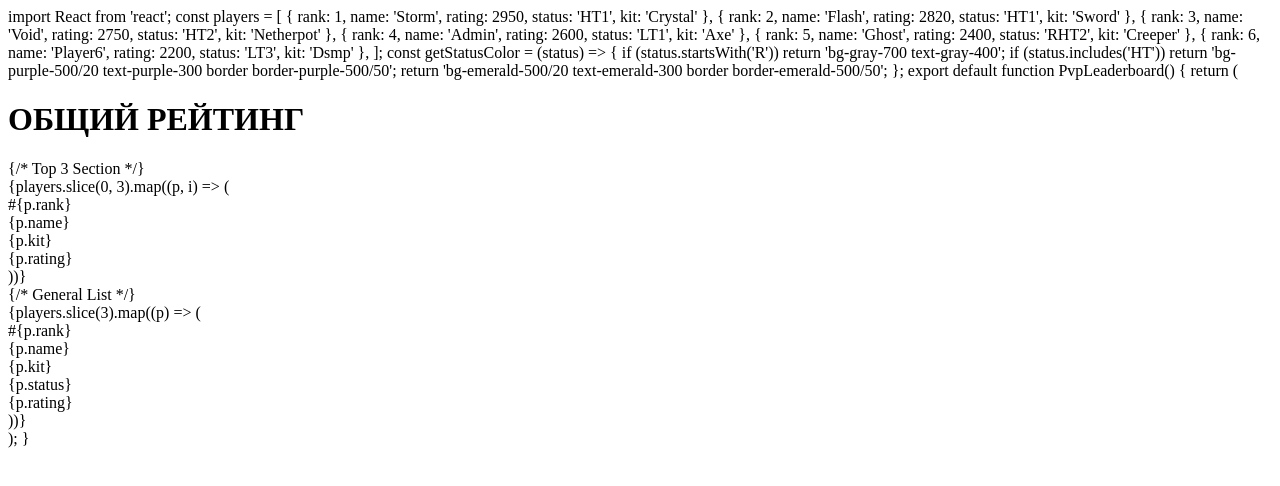
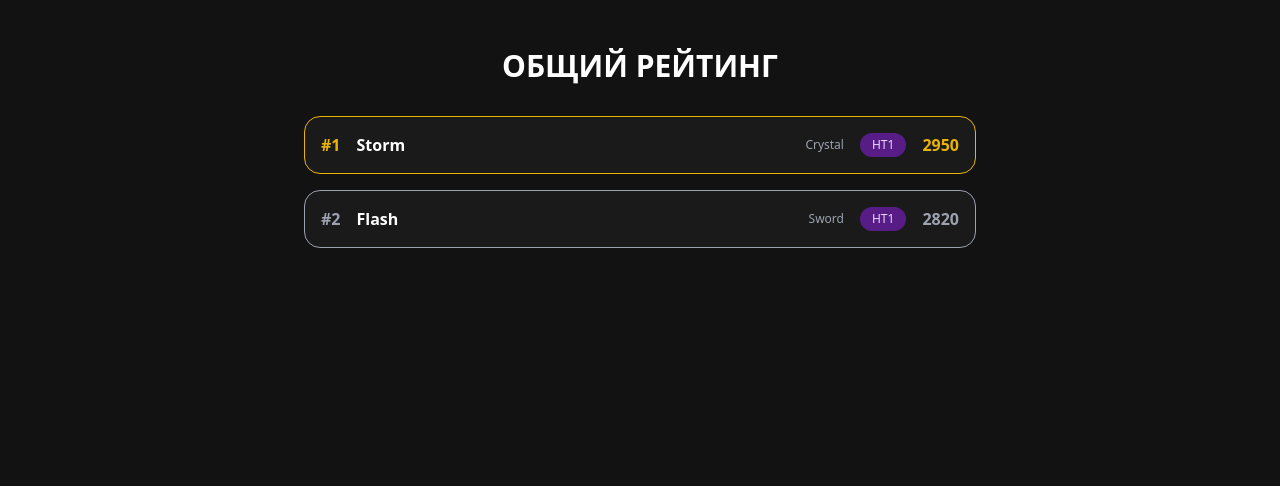
Before and after one commit to relzybrawlstars0-sudo/pvp-site, a plain HTML site: page index.html in a window 1280 px wide. Drawn offline with nearby package versions, Linux system fonts and the light colour scheme.

Commit message:
Update index.html

```diff
--- a/index.html
+++ b/index.html
@@ -1,55 +1,29 @@
-import React from 'react';
+<!DOCTYPE html>
+<html lang="ru">
+<head>
+    <meta charset="UTF-8">
+    <script src="https://cdn.tailwindcss.com"></script>
+    <title>PvP Рейтинг</title>
+</head>
+<body class="bg-[#121212] text-white p-4">
+    <h1 class="text-3xl font-bold text-center my-8 text-white">ОБЩИЙ РЕЙТИНГ</h1>
 
-const players = [
-  { rank: 1, name: 'Storm', rating: 2950, status: 'HT1', kit: 'Crystal' },
-  { rank: 2, name: 'Flash', rating: 2820, status: 'HT1', kit: 'Sword' },
-  { rank: 3, name: 'Void', rating: 2750, status: 'HT2', kit: 'Netherpot' },
-  { rank: 4, name: 'Admin', rating: 2600, status: 'LT1', kit: 'Axe' },
-  { rank: 5, name: 'Ghost', rating: 2400, status: 'RHT2', kit: 'Creeper' },
-  { rank: 6, name: 'Player6', rating: 2200, status: 'LT3', kit: 'Dsmp' },
-];
+    <div id="leaderboard" class="max-w-2xl mx-auto space-y-4">
+        <div class="flex items-center p-4 rounded-2xl bg-[#1a1a1a] border border-yellow-500">
+            <div class="font-bold text-yellow-500 mr-4">#1</div>
+            <div class="flex-1 font-bold">Storm</div>
+            <div class="text-xs text-gray-400 mr-4">Crystal</div>
+            <span class="bg-purple-900 text-purple-200 px-3 py-1 rounded-full text-xs">HT1</span>
+            <div class="ml-4 font-bold text-yellow-500">2950</div>
+        </div>
 
-const getStatusColor = (status) => {
-  if (status.startsWith('R')) return 'bg-gray-700 text-gray-400';
-  if (status.includes('HT')) return 'bg-purple-500/20 text-purple-300 border border-purple-500/50';
-  return 'bg-emerald-500/20 text-emerald-300 border border-emerald-500/50';
-};
-
-export default function PvpLeaderboard() {
-  return (
-    <div className="min-h-screen bg-[#0a0a0a] text-white p-6 font-sans">
-      <header className="text-center mb-12">
-        <h1 className="text-5xl font-black italic tracking-tighter bg-clip-text text-transparent bg-gradient-to-b from-white to-gray-500">
-          ОБЩИЙ РЕЙТИНГ
-        </h1>
-      </header>
-
-      {/* Top 3 Section */}
-      <div className="flex justify-center items-end gap-4 mb-12">
-        {players.slice(0, 3).map((p, i) => (
-          <div key={p.rank} className={`bg-[#141414] p-6 rounded-3xl border ${p.rank === 1 ? 'border-yellow-500/50 h-64' : 'border-gray-800 h-56'} w-48 flex flex-col items-center justify-center transition-all hover:scale-105`}>
-            <div className={`text-4xl font-black mb-2 ${p.rank === 1 ? 'text-yellow-500' : p.rank === 2 ? 'text-gray-400' : 'text-orange-700'}`}>#{p.rank}</div>
-            <div className="font-bold text-lg">{p.name}</div>
-            <div className="text-xs text-gray-500 mt-1">{p.kit}</div>
-            <div className="mt-3 text-2xl font-mono text-yellow-100">{p.rating}</div>
-          </div>
-        ))}
-      </div>
-
-      {/* General List */}
-      <div className="max-w-2xl mx-auto space-y-3">
-        {players.slice(3).map((p) => (
-          <div key={p.rank} className="flex items-center bg-[#141414] p-4 rounded-2xl border border-gray-800 hover:border-gray-700 transition-colors">
-            <div className="w-12 font-bold text-gray-500">#{p.rank}</div>
-            <div className="flex-1 font-semibold">{p.name}</div>
-            <div className="text-sm text-gray-400 mr-8">{p.kit}</div>
-            <span className={`px-3 py-1 rounded-full text-[10px] font-bold tracking-wider ${getStatusColor(p.status)}`}>
-              {p.status}
-            </span>
-            <div className="ml-6 font-mono text-yellow-500 w-16 text-right">{p.rating}</div>
-          </div>
-        ))}
-      </div>
+        <div class="flex items-center p-4 rounded-2xl bg-[#1a1a1a] border border-gray-400">
+            <div class="font-bold text-gray-400 mr-4">#2</div>
+            <div class="flex-1 font-bold">Flash</div>
+            <div class="text-xs text-gray-400 mr-4">Sword</div>
+            <span class="bg-purple-900 text-purple-200 px-3 py-1 rounded-full text-xs">HT1</span>
+            <div class="ml-4 font-bold text-gray-400">2820</div>
+        </div>
     </div>
-  );
-}
+</body>
+</html>
```
